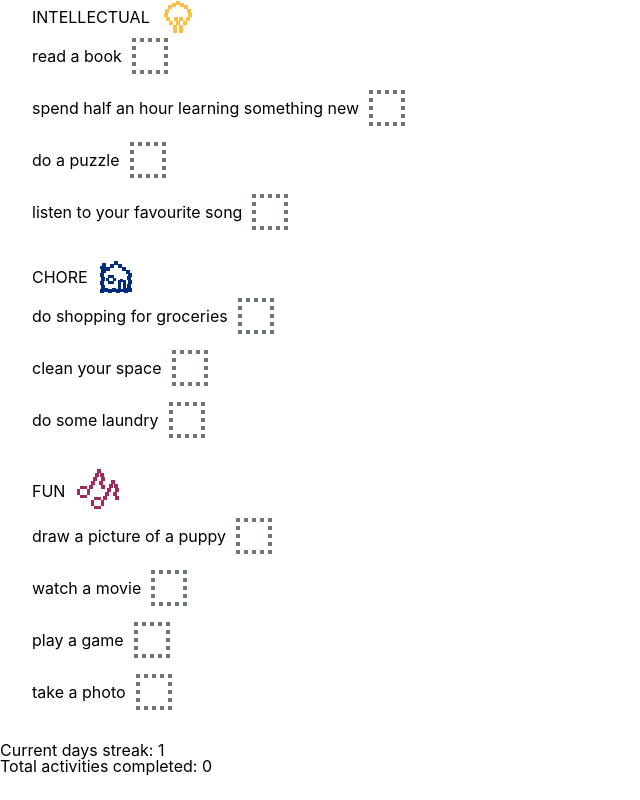
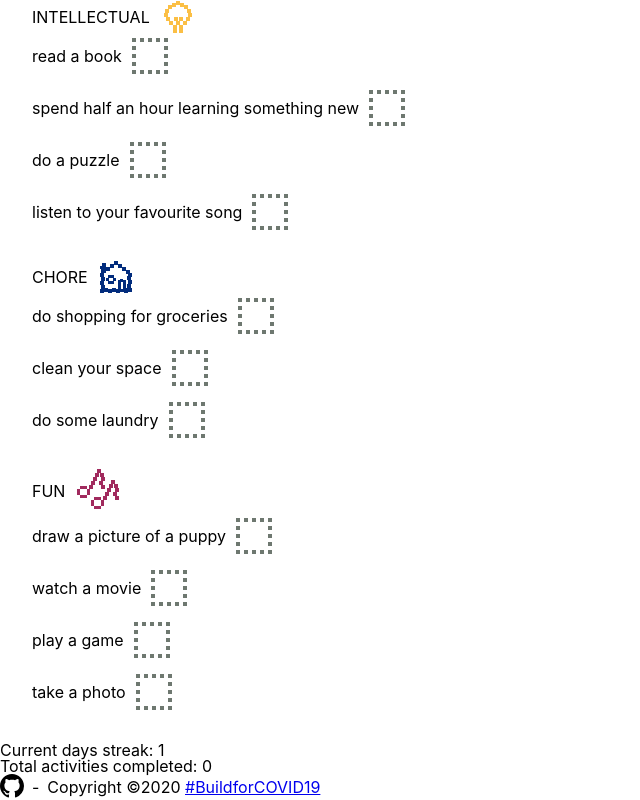
Before and after one commit to jmagrippis/healthy-habits, a React (Create React App) app: page / in a window 1280 px wide. Shown: the part 722-1522 px from the top of the page, without its empty margins (0-640 px from the left). Before the commit the page ends 1498 px from the top, so only its background shows below. Built offline with nearby package versions, Linux system fonts and the light colour scheme.

Commit message:
Add footer with link to guthub and the hackathon

```diff
--- a/src/components/App.tsx
+++ b/src/components/App.tsx
@@ -4,6 +4,7 @@ import styled from 'styled-components'
 import { Header } from './Header/Header'
 import { Checklist } from './Checklist/Checklist'
 import { Pets } from './Pets/Pets'
+import { Footer } from './Footer/Footer'
 
 import { useActivities } from 'useActivities'
 import { defaultPets } from '../defaultPets'
@@ -45,6 +46,7 @@ export const App = () => {
         Total activities completed:{' '}
         <strong>{totalActivitiesCompletedCount}</strong>
       </div>
+      <Footer />
     </>
   )
 }
--- /dev/null
+++ b/src/components/Footer/Footer.tsx
@@ -0,0 +1,36 @@
+import React from 'react'
+import styled from 'styled-components'
+
+import { ReactComponent as GithubIcon } from './github-mark.svg'
+
+const Container = styled.footer`
+  display: flex;
+  align-items: center;
+`
+
+const Spacer = styled.span`
+  margin: 0 0.5rem;
+`
+
+export const Footer = () => (
+  <Container>
+    <a
+      href="https://github.com/jmagrippis/healthy-habits"
+      target="_blank"
+      rel="noopener noreferrer"
+    >
+      <GithubIcon />
+    </a>
+    <Spacer>-</Spacer>
+    <div>
+      Copyright ©{new Date().getFullYear()}{' '}
+      <a
+        href="https://covid-global-hackathon.devpost.com/"
+        target="_blank"
+        rel="noopener noreferrer"
+      >
+        #BuildforCOVID19
+      </a>{' '}
+    </div>
+  </Container>
+)
```
Also changed, not shown: src/components/Footer/github-mark.svg (added).
